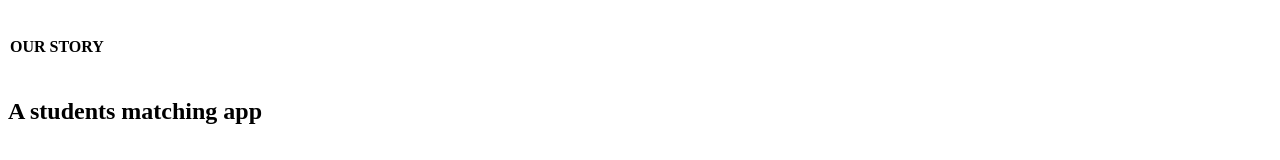
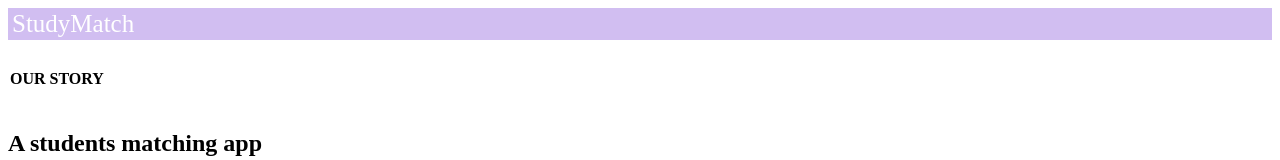
Before and after one commit to mus1afq/study-match-frontend, a Next.js app: page /Main in a window 1280 px wide. Shown: the top 160 px of the page. Built offline with nearby package versions, Linux system fonts and the light colour scheme.

Commit message:
feat: added navbar component to main page

```diff
--- a/components/Navbar2.js
+++ b/components/Navbar2.js
@@ -2,7 +2,7 @@ import { Box, Flex, Text } from "@chakra-ui/react";
 
 export default function Navbar2() {
   return (
-    <Box bg="D1BEF1" px={4} py={2}>
+    <Box bg="#D1BEF1" px={4} py={2}>
       <Flex justify="space-between" align="center">
         <Text as="abbr" fontSize="25px" color="white">
           StudyMatch
--- a/pages/Main.js
+++ b/pages/Main.js
@@ -2,11 +2,13 @@ import CreateCard from "@/components/main/CreateCard";
 import Footer from "@/components/main/Footer";
 import JoinCard from "@/components/main/JoinCard";
 import Stats from "@/components/main/Stats";
+import Navbar2 from "@/components/Navbar2";
 import { Container, Flex } from "@chakra-ui/react";
 
 export default function Main() {
   return (
     <>
+      <Navbar2 />
       <Container maxW={"5xl"} py={12}>
         <Stats />
         <Flex>
```
